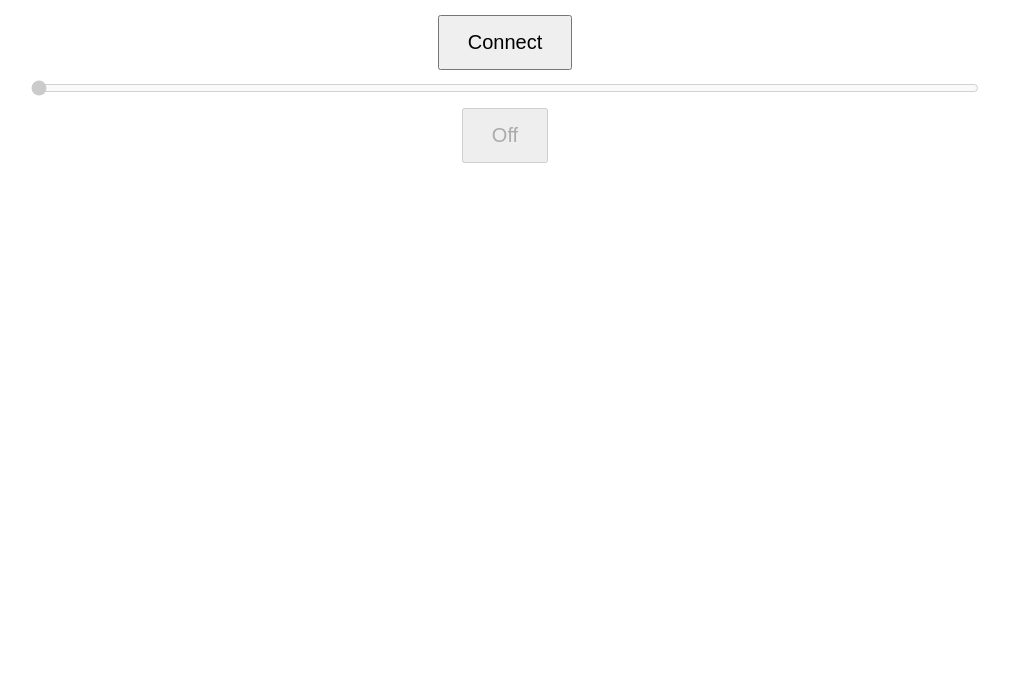
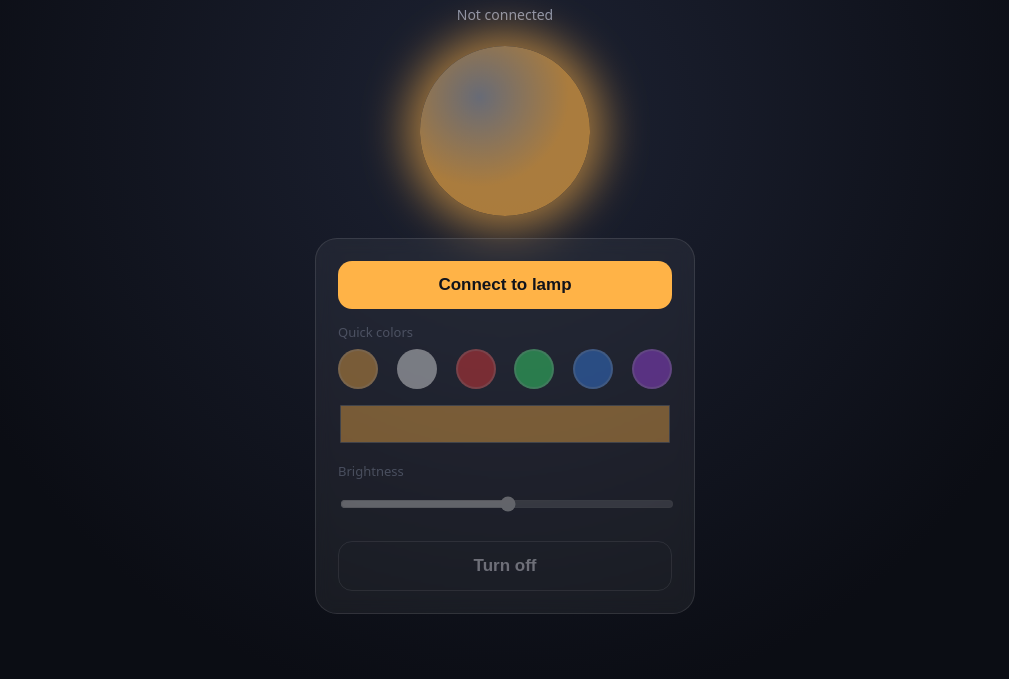
Before and after one commit to aidenmholden318-rgb/Top-Lamps, a plain HTML site: page index.html in a window 1280 px wide. Shown: the part 121-800 px from the top of the page, without its empty margins (135-1144 px from the left). Drawn offline with Linux system fonts and the light colour scheme.

Commit message:
Update lamp control interface and styles

```diff
--- a/index.html
+++ b/index.html
@@ -1,35 +1,129 @@
 <!DOCTYPE html>
-<html>
+<html lang="en">
 <head>
+  <meta charset="utf-8">
   <meta name="viewport" content="width=device-width, initial-scale=1">
-  <title>Lamp</title>
+  <title>Top Lamps</title>
   <style>
-    body { font-family: sans-serif; text-align: center; padding: 40px; }
-    button { font-size: 20px; padding: 14px 28px; margin: 8px; }
-    input { width: 80%; }
+    :root { --c: #ffb347; --b: 0.5; }
+    * { box-sizing: border-box; }
+    body {
+      margin: 0; min-height: 100vh; display: flex; flex-direction: column;
+      align-items: center; justify-content: center; gap: 22px; padding: 24px;
+      font-family: system-ui, -apple-system, "Segoe UI", sans-serif;
+      background: radial-gradient(circle at 50% 30%, #1d2233, #0b0d14 70%);
+      color: #e8eaf2;
+    }
+    h1 { margin: 0; font-size: 28px; letter-spacing: 1px; }
+    #status { margin: 0; font-size: 14px; color: #8b93ab; }
+    .orb {
+      width: 170px; height: 170px; border-radius: 50%;
+      background: radial-gradient(circle at 35% 30%, #fff8, var(--c) 55%);
+      opacity: calc(0.25 + var(--b) * 0.75);
+      box-shadow: 0 0 calc(var(--b) * 90px) calc(var(--b) * 25px) var(--c);
+      transition: box-shadow .15s, opacity .15s;
+    }
+    .card {
+      width: 100%; max-width: 380px; padding: 22px; border-radius: 22px;
+      background: #ffffff0d; border: 1px solid #ffffff1a;
+      backdrop-filter: blur(8px);
+    }
+    fieldset { border: 0; margin: 0; padding: 0; transition: opacity .2s; }
+    fieldset:disabled { opacity: .4; }
+    label { display: block; margin: 14px 0 8px; font-size: 13px; color: #8b93ab; text-align: left; }
+    input[type=range] { width: 100%; accent-color: var(--c); height: 28px; }
+    .swatches { display: flex; gap: 10px; justify-content: space-between; }
+    .swatches button {
+      width: 40px; height: 40px; border-radius: 50%; padding: 0;
+      border: 2px solid #ffffff44; cursor: pointer;
+    }
+    input[type=color] {
+      width: 100%; height: 46px; border: 0; padding: 0; border-radius: 12px;
+      background: none; cursor: pointer; margin-top: 12px;
+    }
+    button.main {
+      width: 100%; padding: 14px; font-size: 17px; font-weight: 600;
+      border: 0; border-radius: 14px; cursor: pointer; margin-top: 18px;
+      color: #10131c; background: var(--c); transition: transform .1s;
+    }
+    button.main:active { transform: scale(.97); }
+    button.ghost { background: transparent; color: #e8eaf2; border: 1px solid #ffffff33; }
   </style>
 </head>
 <body>
-  <h1>Lamp</h1>
-  <button id="connect">Connect</button><br>
-  <input id="slider" type="range" min="0" max="255" value="0" disabled><br>
-  <button id="off" disabled>Off</button>
+  <h1>Top Lamps</h1>
+  <p id="status">Not connected</p>
+  <div class="orb" id="orb"></div>
+
+  <div class="card">
+    <button class="main" id="connect" style="margin-top:0">Connect to lamp</button>
+    <fieldset id="controls" disabled>
+      <label>Quick colors</label>
+      <div class="swatches" id="swatches"></div>
+      <input id="color" type="color" value="#ffb347" aria-label="Pick a color">
+      <label>Brightness</label>
+      <input id="slider" type="range" min="0" max="255" value="128">
+      <button class="main ghost" id="off">Turn off</button>
+    </fieldset>
+  </div>
+
   <script>
     const SERVICE = "4fafc201-1fb5-459e-8fcc-c5c9c331914b";
     const CHAR = "beb5483e-36e1-4688-b7f5-ea07361b26a8";
     let ch;
-    const slider = document.getElementById("slider");
-    const off = document.getElementById("off");
+    const $ = id => document.getElementById(id);
+    const color = $("color"), slider = $("slider");
 
-    document.getElementById("connect").onclick = async () => {
-      const dev = await navigator.bluetooth.requestDevice({ filters: [{ name: "MyLamp" }], optionalServices: [SERVICE] });
-      const server = await dev.gatt.connect();
-      const svc = await server.getPrimaryService(SERVICE);
-      ch = await svc.getCharacteristic(CHAR);
-      slider.disabled = off.disabled = false;
+    ["#ffb347", "#ffffff", "#ff3b3b", "#3bff7a", "#3b8bff", "#b04bff"].forEach(c => {
+      const b = document.createElement("button");
+      b.style.background = c;
+      b.setAttribute("aria-label", "Color " + c);
+      b.onclick = () => { color.value = c; update(); };
+      $("swatches").appendChild(b);
+    });
+
+    function update() {
+      document.documentElement.style.setProperty("--c", color.value);
+      document.documentElement.style.setProperty("--b", slider.value / 255);
+      send();
+    }
+
+    async function send() {
+      if (!ch) return;
+      const h = color.value;
+      const r = parseInt(h.slice(1, 3), 16);
+      const g = parseInt(h.slice(3, 5), 16);
+      const b = parseInt(h.slice(5, 7), 16);
+      try {
+        await ch.writeValueWithoutResponse(Uint8Array.of(r, g, b, Number(slider.value)));
+      } catch (e) { /* busy, the next change will resend */ }
+    }
+
+    $("connect").onclick = async () => {
+      try {
+        $("status").textContent = "Searching…";
+        const dev = await navigator.bluetooth.requestDevice({
+          filters: [{ name: "MyLamp" }], optionalServices: [SERVICE]
+        });
+        dev.addEventListener("gattserverdisconnected", () => {
+          ch = null; $("controls").disabled = true;
+          $("status").textContent = "Disconnected";
+        });
+        const server = await dev.gatt.connect();
+        const svc = await server.getPrimaryService(SERVICE);
+        ch = await svc.getCharacteristic(CHAR);
+        $("controls").disabled = false;
+        $("status").textContent = "Connected to MyLamp";
+        update();
+      } catch (e) {
+        $("status").textContent = "Couldn’t connect. Try again.";
+      }
     };
-    slider.oninput = () => ch.writeValueWithoutResponse(Uint8Array.of(slider.value));
-    off.onclick = () => { slider.value = 0; ch.writeValueWithoutResponse(Uint8Array.of(0)); };
+
+    color.oninput = update;
+    slider.oninput = update;
+    $("off").onclick = () => { slider.value = 0; update(); };
+    update();
   </script>
 </body>
 </html>
```
